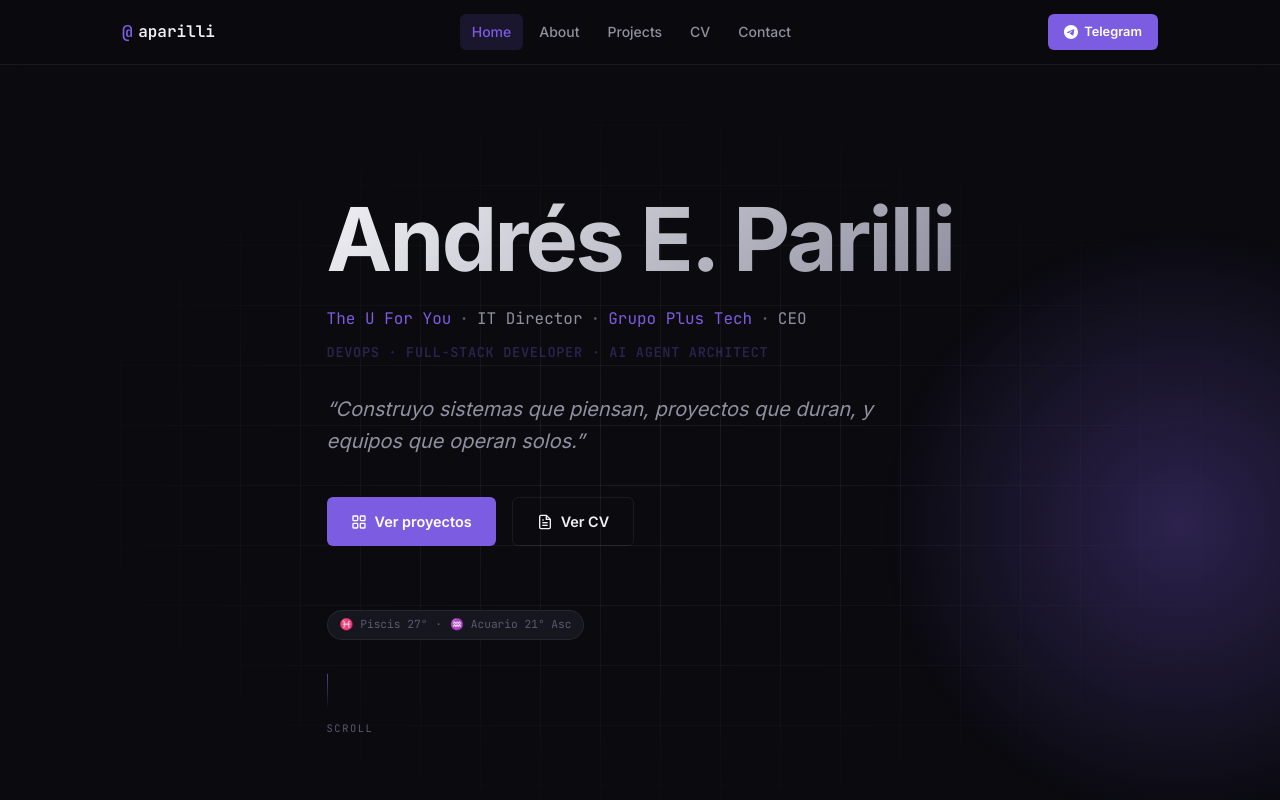
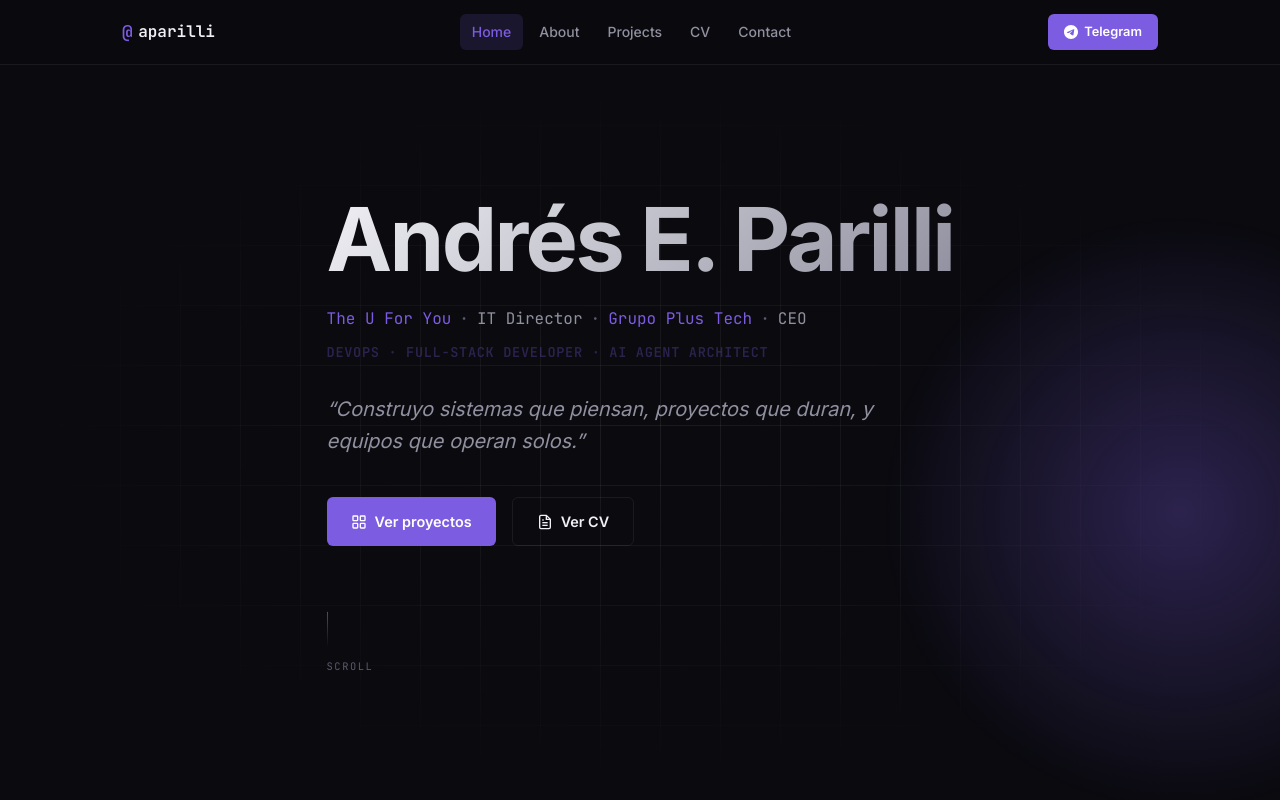
Before and after one commit to andresparilli/aparilli-dev, a Next.js app: page / in a window 1280 px wide. Built offline with nearby package versions, Linux system fonts and the light colour scheme.

Commit message:
style: remove duplicate astrology badges from footer and home page hero

```diff
--- a/src/components/layout/Footer.tsx
+++ b/src/components/layout/Footer.tsx
@@ -38,7 +38,6 @@ export default function Footer() {
 
       <div className={styles.bottom}>
         <span>© {year} Andrés Parilli. Caracas, Venezuela.</span>
-        <span className={styles.astro}>{profile.astrology.sun} · {profile.astrology.ascendant} Asc</span>
       </div>
     </footer>
   );
--- a/src/components/sections/Hero.tsx
+++ b/src/components/sections/Hero.tsx
@@ -54,12 +54,6 @@ export default function Hero() {
           </Link>
         </div>
 
-        {/* Astrology - subtle, at the bottom */}
-        <div className={styles.astroBadge}>
-          <span>{profile.astrology.sun}</span>
-          <span className={styles.dot}>·</span>
-          <span>{profile.astrology.ascendant} Asc</span>
-        </div>
 
         {/* Scroll indicator */}
         <div className={styles.scroll} aria-hidden="true">
```
